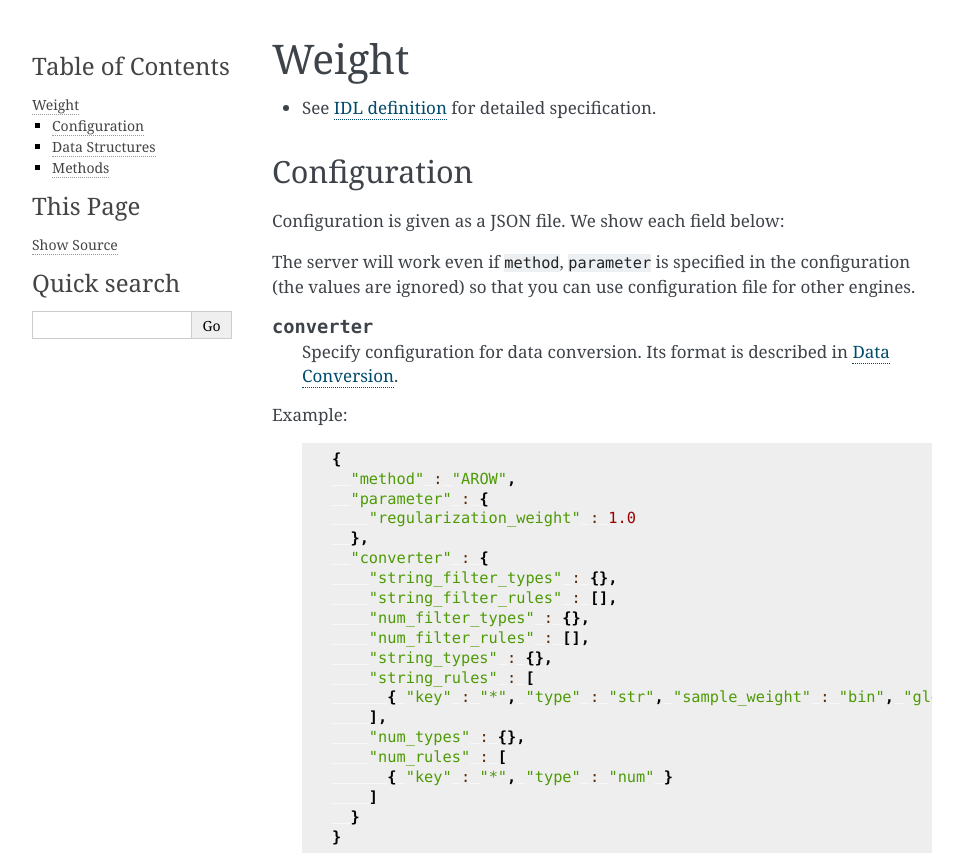
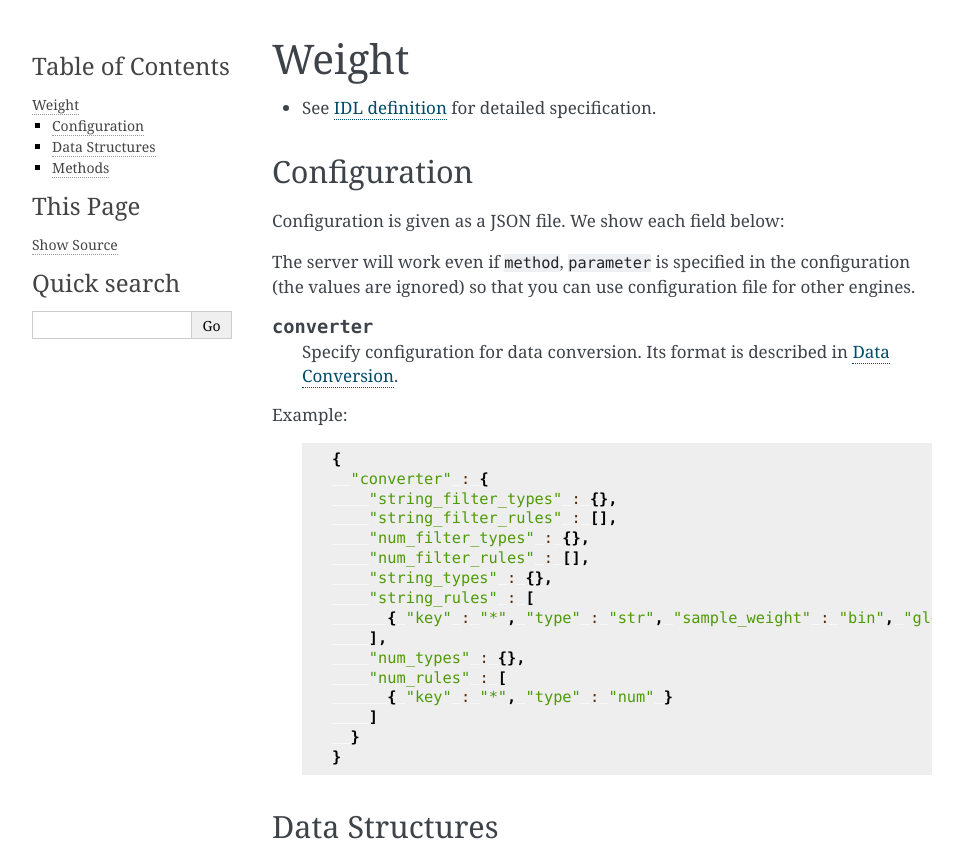
Before and after one commit to jubatus/website, a Sphinx documentation site: the page built from source/en/api_weight.rst, in a window 1280 px wide, cut to the strip 0-853 px from the top of the page. Shown: the whole strip, without its empty margins (148-1111 px from the left). Built offline with Sphinx 7.4.7, drawn with Linux system fonts in a browser that asks for light colours; the version number could not be read and is left out.

Commit message:
fix invalid config example

```diff
--- a/source/en/api_weight.rst
+++ b/source/en/api_weight.rst
@@ -21,10 +21,6 @@ Example:
   .. code-block:: javascript
 
      {
-       "method" : "AROW",
-       "parameter" : {
-         "regularization_weight" : 1.0
-       },
        "converter" : {
          "string_filter_types" : {},
          "string_filter_rules" : [],
--- a/source/ja/api_weight.rst
+++ b/source/ja/api_weight.rst
@@ -21,10 +21,6 @@ JSON の各フィールドは以下のとおりである。
   .. code-block:: javascript
 
      {
-       "method" : "AROW",
-       "parameter" : {
-         "regularization_weight" : 1.0
-       },
        "converter" : {
          "string_filter_types" : {},
          "string_filter_rules" : [],
```
